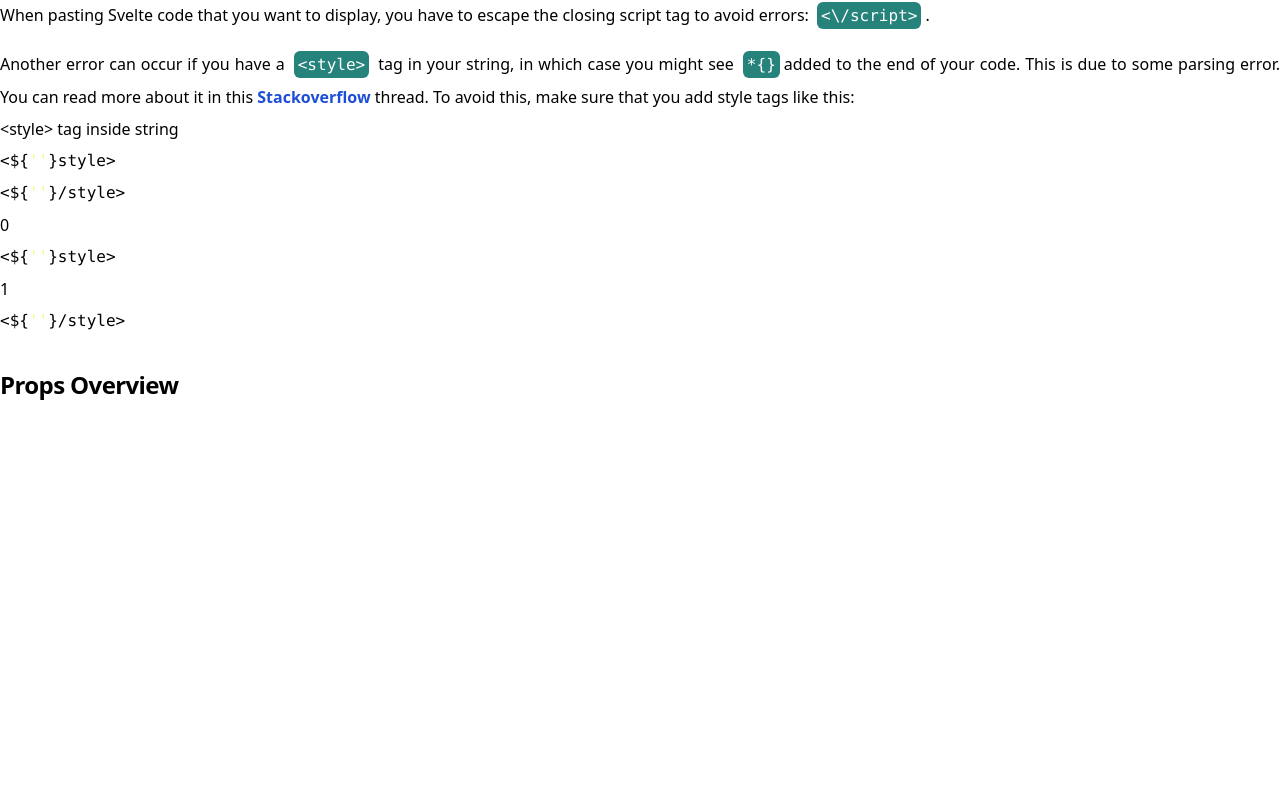
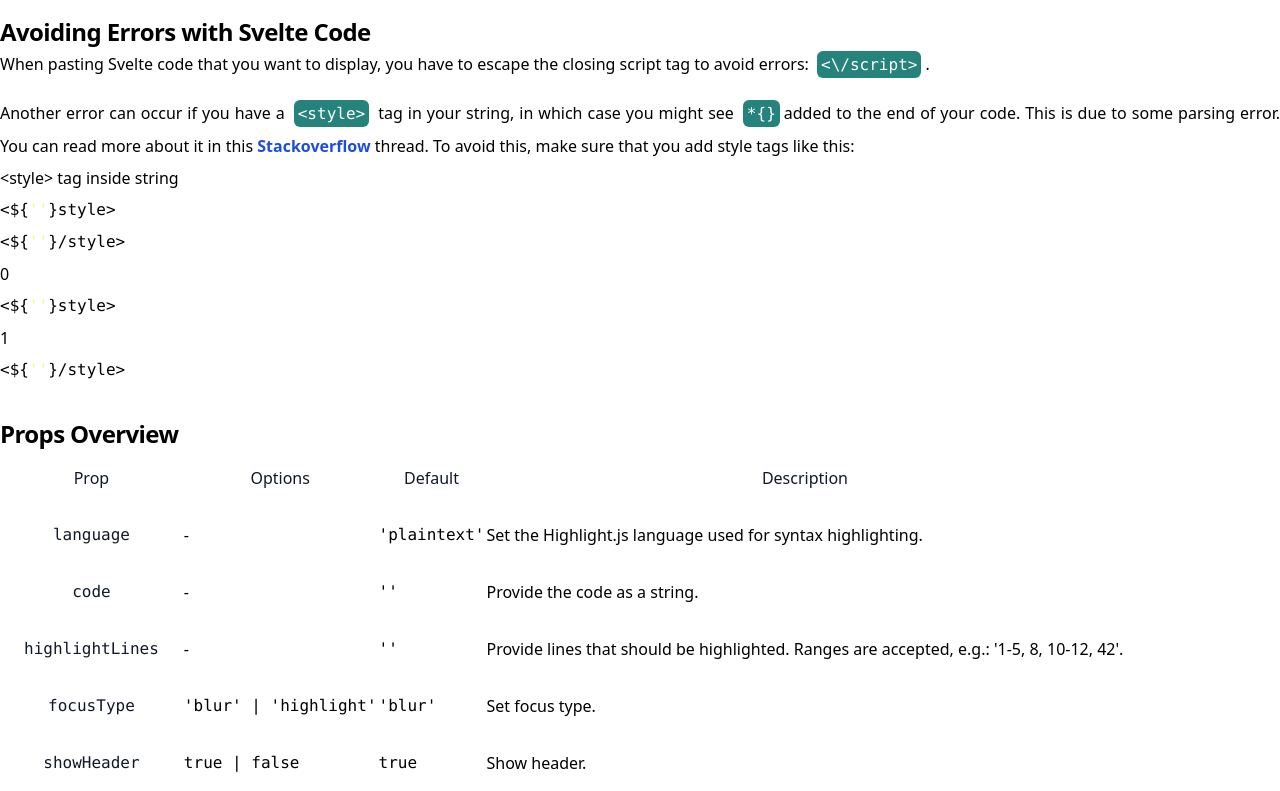
Before and after one commit to bennymi/svhighlight, a SvelteKit app: page / in a window 1280 px wide. Shown: the part 5613-6404 px from the top of the page. Before the commit the page ends 6014 px from the top, so only its background shows below. Built offline with nearby package versions, Linux system fonts and the light colour scheme.

Commit message:
add props table (not yet finished)

```diff
--- a/src/routes/+page.svelte
+++ b/src/routes/+page.svelte
@@ -3,6 +3,7 @@
 
 	import CodeBlock from '$lib/code/CodeBlock.svelte';
 	import TableOfContents from './TableOfContents.svelte';
+	import PropsTable from './PropsTable.svelte';
 
 	let focusBlocks = [
 		{ lines: '', text: 'Unblur' },
@@ -226,6 +227,10 @@
 				few. For the complete list look at the table at the bottom of the page.
 			</p>
 			<p>
+				By default the dimensions of the table are set to <code>'w-full h-fit'</code>, but you can
+				change this with the <code>dimensions</code> prop.
+			</p>
+			<p>
 				You can enable / disable both the header and the line numbers with <code>showHeader</code>
 				and <code>showLineNumbers</code> respectively. You can change the displayed header text with
 				the <code>headerText</code> prop, which by default is the uppercase of the specified language.
@@ -275,6 +280,10 @@
 		<!-- Props Overview -->
 		<section>
 			<h3>Props Overview</h3>
+
+			<div class="mt-4 relative overflow-x-auto shadow-md sm:rounded-lg">
+				<PropsTable />
+			</div>
 		</section>
 	</div>
 </div>
--- /dev/null
+++ b/src/routes/PropsTable.svelte
@@ -0,0 +1,54 @@
+<table class="w-full text-sm text-center text-gray-400">
+	<thead class="text-sm font-bold uppercase bg-gray-700 text-gray-400">
+		<tr>
+			<th scope="col" class="px-6 py-3"> Prop </th>
+			<th scope="col" class="px-6 py-3"> Options </th>
+			<th scope="col" class="px-6 py-3"> Default </th>
+			<th scope="col" class="px-6 py-3"> Description </th>
+		</tr>
+	</thead>
+	<tbody>
+		<tr class="bg-white border-b bg-gray-900 border-gray-700">
+			<th scope="row" class="px-6 py-4 font-medium text-gray-900 whitespace-nowrap text-white">
+				<code>language</code>
+			</th>
+			<td class="px-6 py-4">-</td>
+			<td class="px-6 py-4"><code>'plaintext'</code></td>
+			<td class="px-6 py-4">Set the Highlight.js language used for syntax highlighting.</td>
+		</tr>
+		<tr class="border-b bg-gray-800 border-gray-700">
+			<th scope="row" class="px-6 py-4 font-medium whitespace-nowrap text-white">
+				<code>code</code>
+			</th>
+			<td class="px-6 py-4">-</td>
+			<td class="px-6 py-4"><code>''</code></td>
+			<td class="px-6 py-4">Provide the code as a string.</td>
+		</tr>
+		<tr class="border-b bg-gray-900 border-gray-700">
+			<th scope="row" class="px-6 py-4 font-medium whitespace-nowrap text-white">
+				<code>highlightLines</code>
+			</th>
+			<td class="px-6 py-4"> - </td>
+			<td class="px-6 py-4"> <code>''</code> </td>
+			<td class="px-6 py-4"
+				>Provide lines that should be highlighted. Ranges are accepted, e.g.: '1-5, 8, 10-12, 42'.</td
+			>
+		</tr>
+		<tr class="border-b bg-gray-800 border-gray-700">
+			<th scope="row" class="px-6 py-4 font-medium whitespace-nowrap text-white">
+				<code>focusType</code>
+			</th>
+			<td class="px-6 py-4"> <code>'blur' | 'highlight'</code> </td>
+			<td class="px-6 py-4"> <code>'blur'</code> </td>
+			<td class="px-6 py-4"> Set focus type. </td>
+		</tr>
+		<tr class="border-b bg-gray-900 border-gray-700">
+			<th scope="row" class="px-6 py-4 font-medium whitespace-nowrap text-white">
+				<code>showHeader</code>
+			</th>
+			<td class="px-6 py-4"><code>true | false</code></td>
+			<td class="px-6 py-4"><code>true</code></td>
+			<td class="px-6 py-4">Show header.</td>
+		</tr>
+	</tbody>
+</table>
--- a/src/routes/app.css
+++ b/src/routes/app.css
@@ -21,3 +21,7 @@ p {
 p > a {
     @apply text-blue-700 font-bold hover:underline;
 }
+
+th {
+    @apply px-6 py-4 font-medium text-gray-900 whitespace-nowrap dark:text-white;
+}
```
